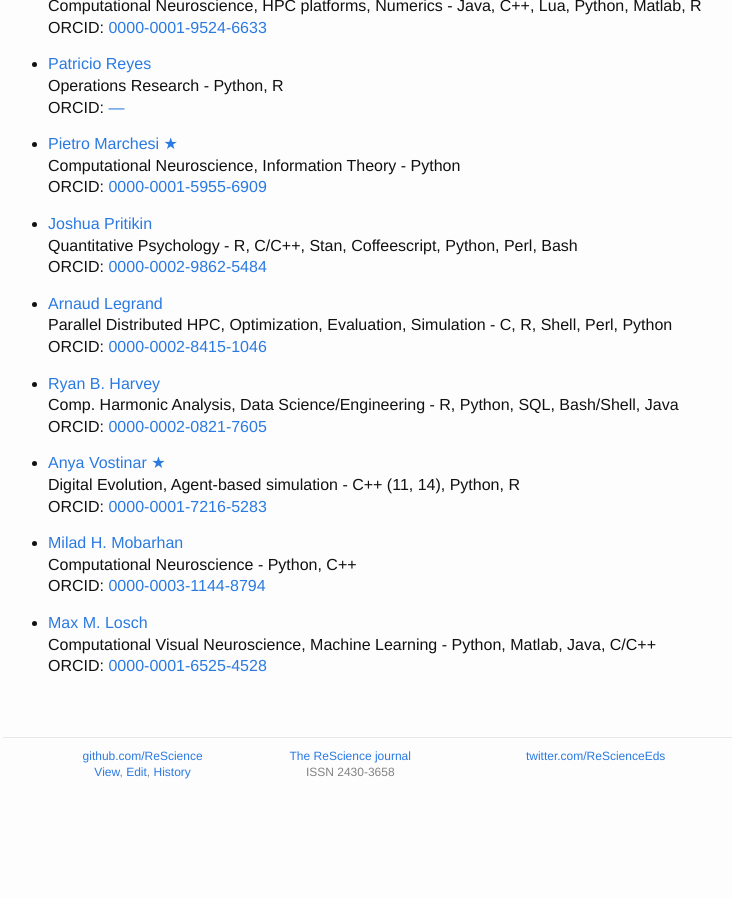
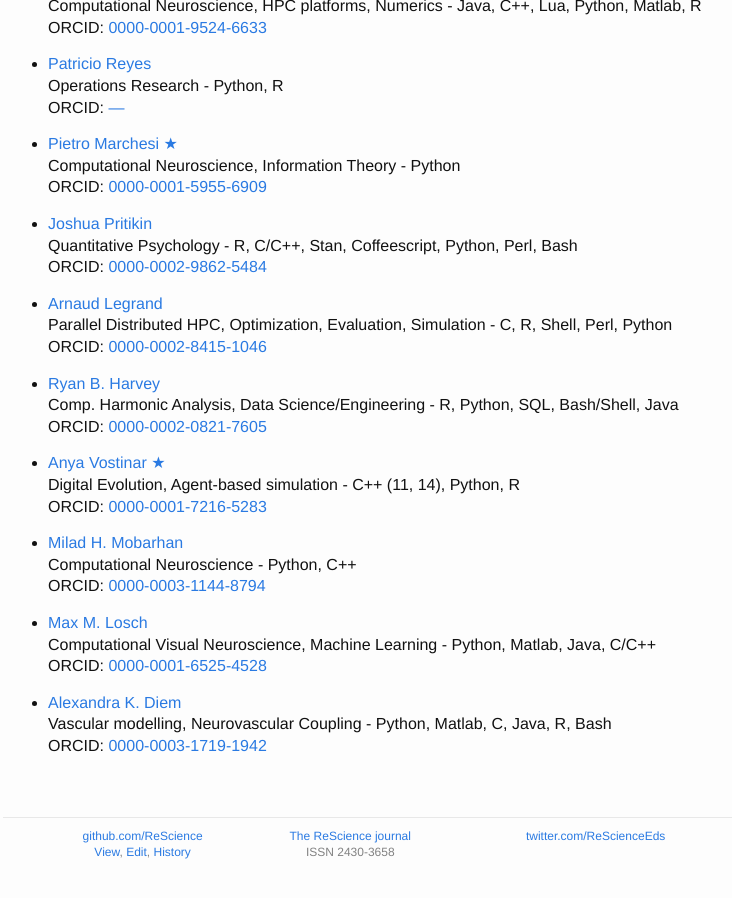
Before and after one commit to ReScience/rescience.github.io, a Jekyll site: the page built from 04-board.md, in a window 1280 px wide and 900 px high, scrolled down 6711 px. Shown: the whole window, without its empty margins (252-984 px from the left). Built offline with Jekyll 4.4.1, drawn with Linux system fonts in a browser that asks for light colours; our own code applies the rules of GitHub Pages for plain Markdown files; before the commit the page ends 7531 px from its top, so only the background shows below that.

Commit message:
Added Alexandra K. Diem

```diff
--- a/04-board.md
+++ b/04-board.md
@@ -414,3 +414,7 @@ accepts submissions in other open source languages.
 * [Max M. Losch](https://github.com/mlosch)
   Computational Visual Neuroscience, Machine Learning - Python, Matlab, Java, C/C++
   ORCID: [0000-0001-6525-4528](https://orcid.org/0000-0001-6525-4528)
+
+* [Alexandra K. Diem](https://github.com/akdiem)
+  Vascular modelling, Neurovascular Coupling - Python, Matlab, C, Java, R, Bash
+  ORCID: [0000-0003-1719-1942](https://orcid.org/0000-0003-1719-1942)
```
